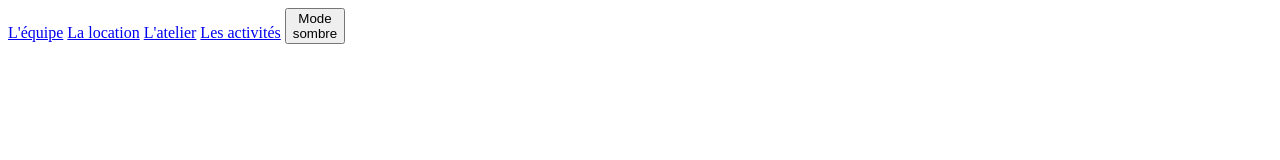
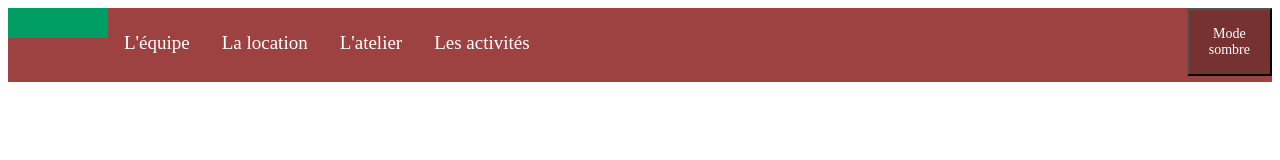
Before and after one commit to Suricateee/sportconfort-site, a plain HTML site: page index.html in a window 1280 px wide. Drawn offline with Linux system fonts and the light colour scheme.

Commit message:
ajt lien css

```diff
--- a/index.html
+++ b/index.html
@@ -8,6 +8,7 @@
     <meta name="description" content="Page principale sur laquelle l'utilisateur est censé tomber en premier">
     <meta name="auteur" content="GOUACHE Nathan">
     <!--Liens des icons et css-->
+    <link rel="stylesheet" href="css/bar.css">
     <link rel="icon" type="image/png" href="icons/logo.png">
 </head>
 
```
